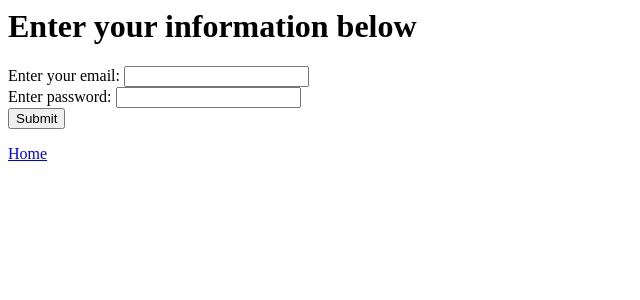
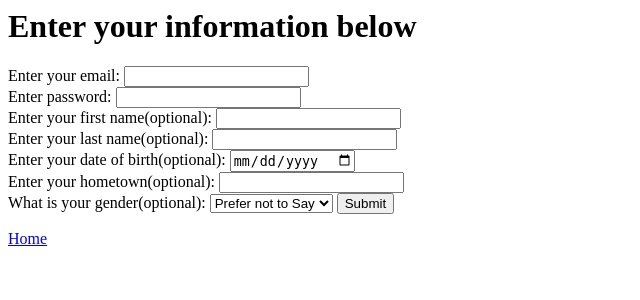
Before and after one commit to snigdhakalathur/CS460PA1, a Flask app: page /register in a window 1280 px wide. Shown: the top 300 px of the page, without its empty margins (0-640 px from the left). Run offline with Flask 2, Linux system fonts and the light colour scheme; data comes from the database, SQL or seed files in the repository.

Commit message:
Updating sign up form
added in the optional fields

```diff
--- a/skeleton/app.py
+++ b/skeleton/app.py
@@ -23,7 +23,7 @@ app.secret_key = 'super secret string'  # Change this!
 
 #These will need to be changed according to your creditionals
 app.config['MYSQL_DATABASE_USER'] = 'root'
-app.config['MYSQL_DATABASE_PASSWORD'] = 'password'
+app.config['MYSQL_DATABASE_PASSWORD'] = 'please enter the password'
 app.config['MYSQL_DATABASE_DB'] = 'photoshare'
 app.config['MYSQL_DATABASE_HOST'] = 'localhost'
 mysql.init_app(app)
@@ -120,25 +120,37 @@ def register():
 
 @app.route("/register", methods=['POST'])
 def register_user():
-	try:
-		email=request.form.get('email')
-		password=request.form.get('password')
-	except:
-		print("couldn't find all tokens") #this prints to shell, end users will not see this (all print statements go to shell)
-		return flask.redirect(flask.url_for('register'))
-	cursor = conn.cursor()
-	test =  isEmailUnique(email)
-	if test:
-		print(cursor.execute("INSERT INTO Users (email, password) VALUES ('{0}', '{1}')".format(email, password)))
-		conn.commit()
+    try:
+        email=request.form.get('email')
+        password=request.form.get('password')
+        first_name=request.form.get('first_name')
+        last_name = request.form.get('last_name')
+        dob = request.form.get('dob')
+        hometown = request.form.get('hometown')
+        gender = request.form.get('gender')
+        print("broke below this line")
+        print("gender is:", gender, "   datadfa")
+        print(first_name, last_name, dob, hometown, gender)
+    except:
+        print("couldn't find all tokens") #this prints to shell, end users will not see this (all print statements go to shell)
+        return flask.redirect(flask.url_for('register'))
+    cursor = conn.cursor()
+    test =  isEmailUnique(email)
+    if test:
+        #print(cursor.execute("INSERT INTO Users (email, password) VALUES ('{0}', '{1}')".format(email, password)))
+        try:
+            print(cursor.execute("INSERT INTO Users (email, password, fName, lName, DOB, hometown, gender) VALUES ('{0}', '{1}', '{2}', '{3}', '{4}', '{5}', '{6}')".format(email, password, first_name, last_name, dob, hometown, gender)))
+        except:
+            print(cursor.execute("INSERT INTO Users (email, password, fName, lName, hometown, gender) VALUES ('{0}', '{1}', '{2}', '{3}', '{4}', '{5}')".format(email, password, first_name, last_name, hometown, gender)))
+        conn.commit()
 		#log user in
-		user = User()
-		user.id = email
-		flask_login.login_user(user)
-		return render_template('hello.html', name=email, message='Account Created!')
-	else:
-		print("couldn't find all tokens")
-		return flask.redirect(flask.url_for('register'))
+        user = User()
+        user.id = email
+        flask_login.login_user(user)
+        return render_template('hello.html', name=email, message='Account Created!')
+    else:
+        print("couldn't find all tokens")
+        return flask.redirect(flask.url_for('register'))
 
 def getUsersPhotos(uid):
 	cursor = conn.cursor()
--- a/skeleton/templates/register.html
+++ b/skeleton/templates/register.html
@@ -15,6 +15,21 @@
                 <input type="email" name="email" /><br />
                 <label for="password">Enter password:</label>
                 <input type="password" name="password" /><br />
+                <label for="first_name">Enter your first name(optional):</label>
+                <input type="text" name="first_name" /><br />
+                <label for="last_name">Enter your last name(optional):</label>
+                <input type="text" name="last_name" /><br />
+                <label for="dob">Enter your date of birth(optional):</label>
+                <input type="date" name="dob" /><br />
+                <label for="hometown">Enter your hometown(optional):</label>
+                <input type="text" name="hometown" /><br />
+                <label for="gender">What is your gender(optional):</label>
+                <select id="gender" name="gender">
+                  <option value="Prefer not to Say">Prefer not to Say</option>
+                  <option value="Female">Female</option>
+                  <option value="Male">Male</option>
+                  <option value="Transgender">Transgender</option>
+                </select>
                 <input type="submit" />
             </form>
          </div>
```
